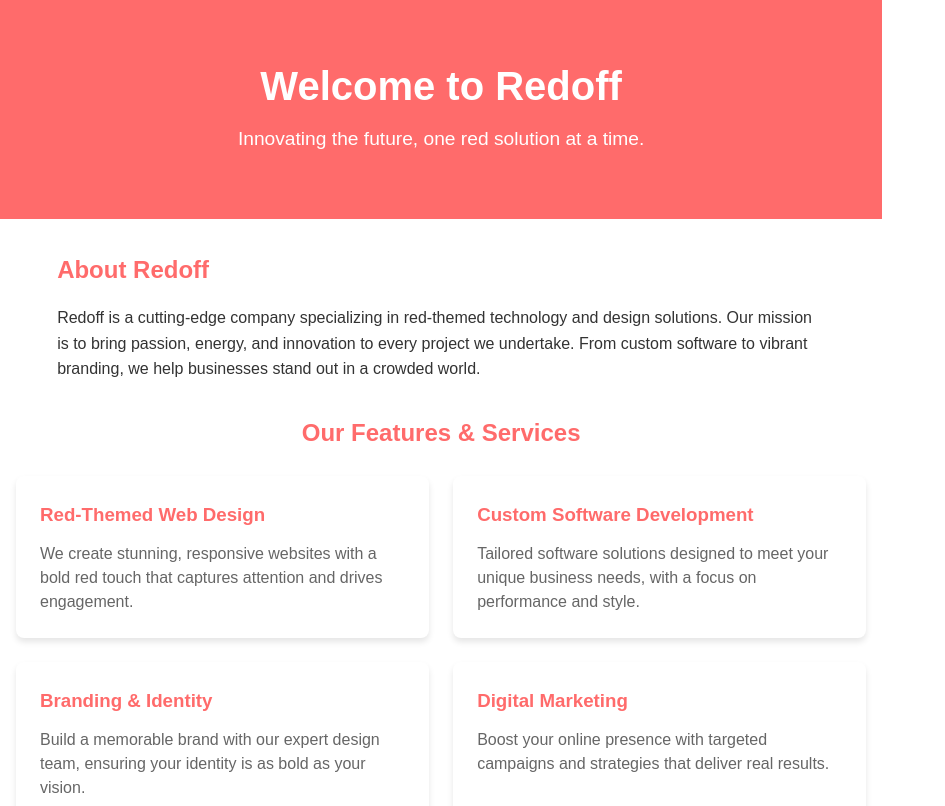
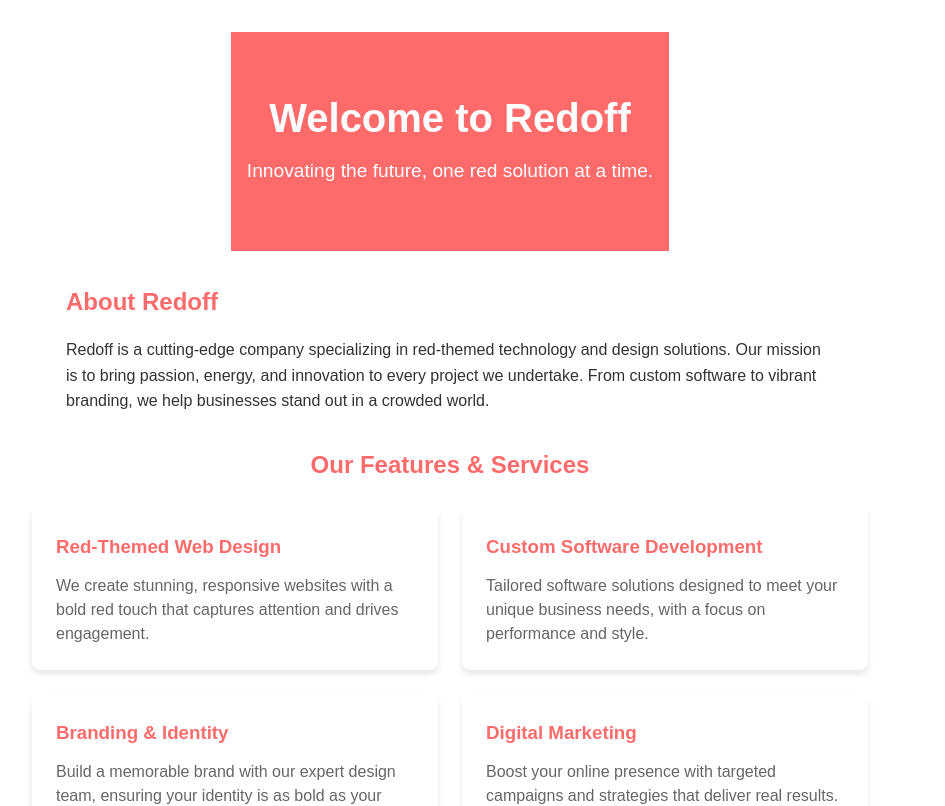
Before and after one commit to atxw/webtests_redoff, a React (Vite) app: page / in a window 1280 px wide. Shown: the top 806 px of the page, without its empty margins (0-945 px from the left). Built offline with nearby package versions, Linux system fonts and the light colour scheme.

Commit message:
update index.css for main container

```diff
--- a/src/index.css
+++ b/src/index.css
@@ -107,3 +107,14 @@ button:focus-visible {
     background-color: #f9f9f9;
   }
 }
+
+.container {
+  margin: 0 auto;
+  width: 100%;
+  max-width: 900px;
+  padding: 2rem 1rem;
+  box-sizing: border-box;
+  display: flex;
+  flex-direction: column;
+  align-items: center;
+}
```
